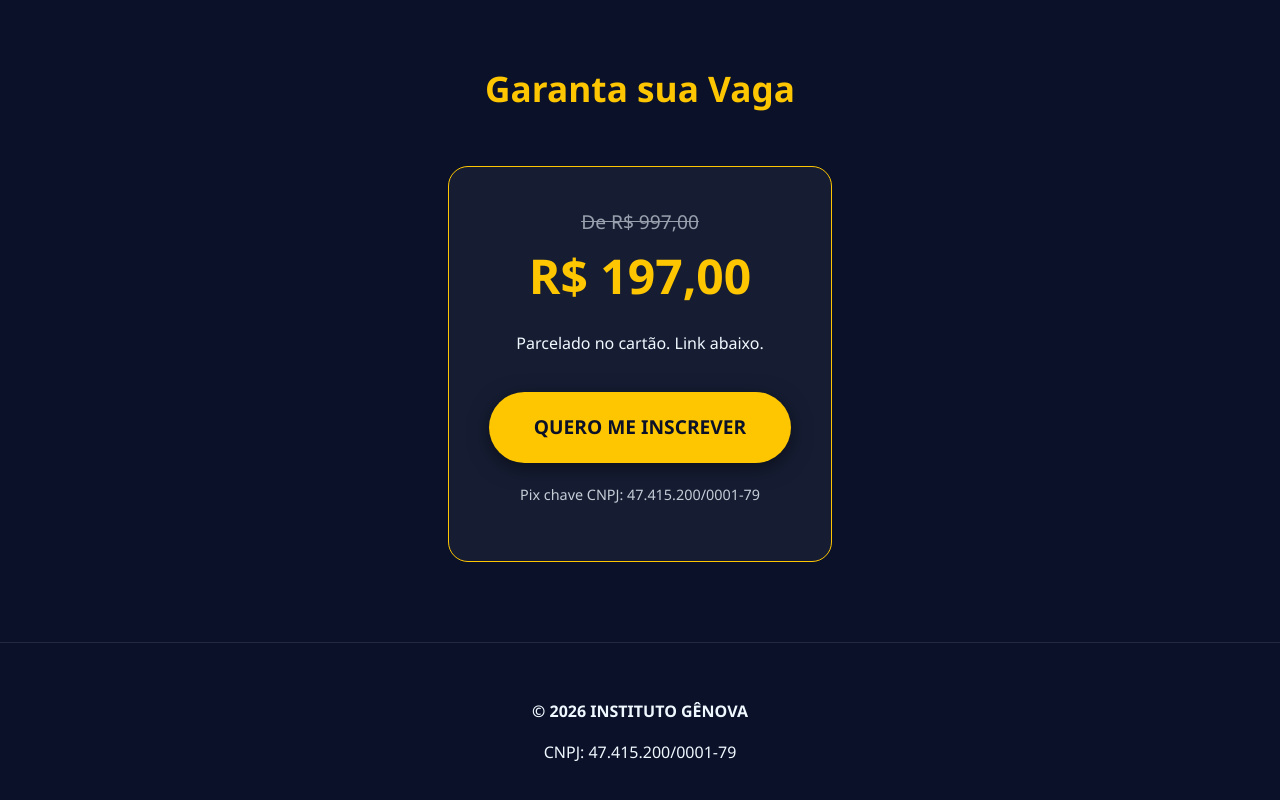
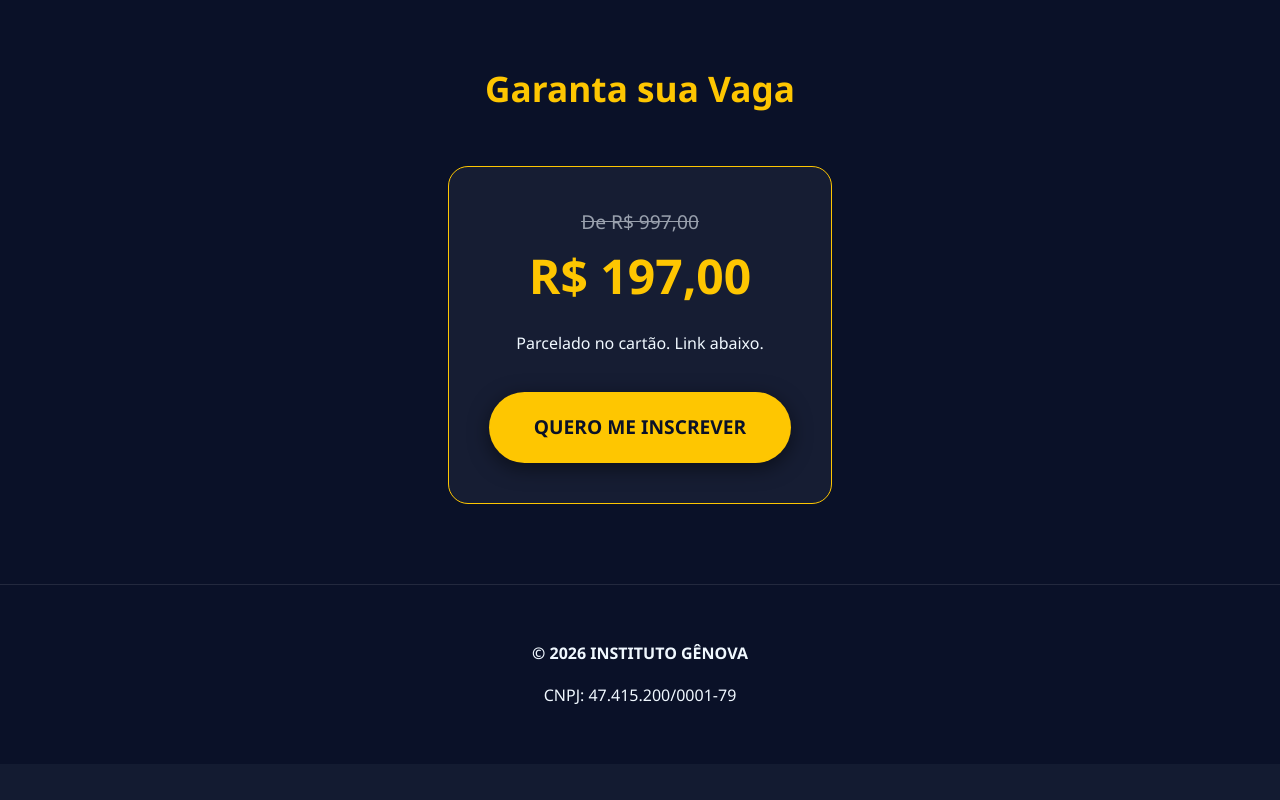
Before and after one commit to genovaadler-lab/O-poder-da-mente, a plain HTML site: page index.html in a window 1280 px wide. Shown: the part 1985-2785 px from the top of the page. After the commit the page ends 2749 px from the top, so only its background shows below. Drawn offline with Linux system fonts and the light colour scheme.

Commit message:
Update index.html

```diff
--- a/index.html
+++ b/index.html
@@ -221,7 +221,6 @@
                 <span class="preco-novo">R$ 197,00</span>
                 <p>Parcelado no cartão. Link abaixo.</p>
                 <a href="https://pay.kiwify.com.br/d17LLzo" class="cta-button" style="margin-top: 20px;">QUERO ME INSCREVER</a>
-                <p style="margin-top: 20px; font-size: 0.9em; opacity: 0.8;">Pix chave CNPJ: 47.415.200/0001-79</p>
             </div>
         </div>
     </section>
@@ -232,4 +231,5 @@
     </footer>
 
 </body>
+
 </html>
```
